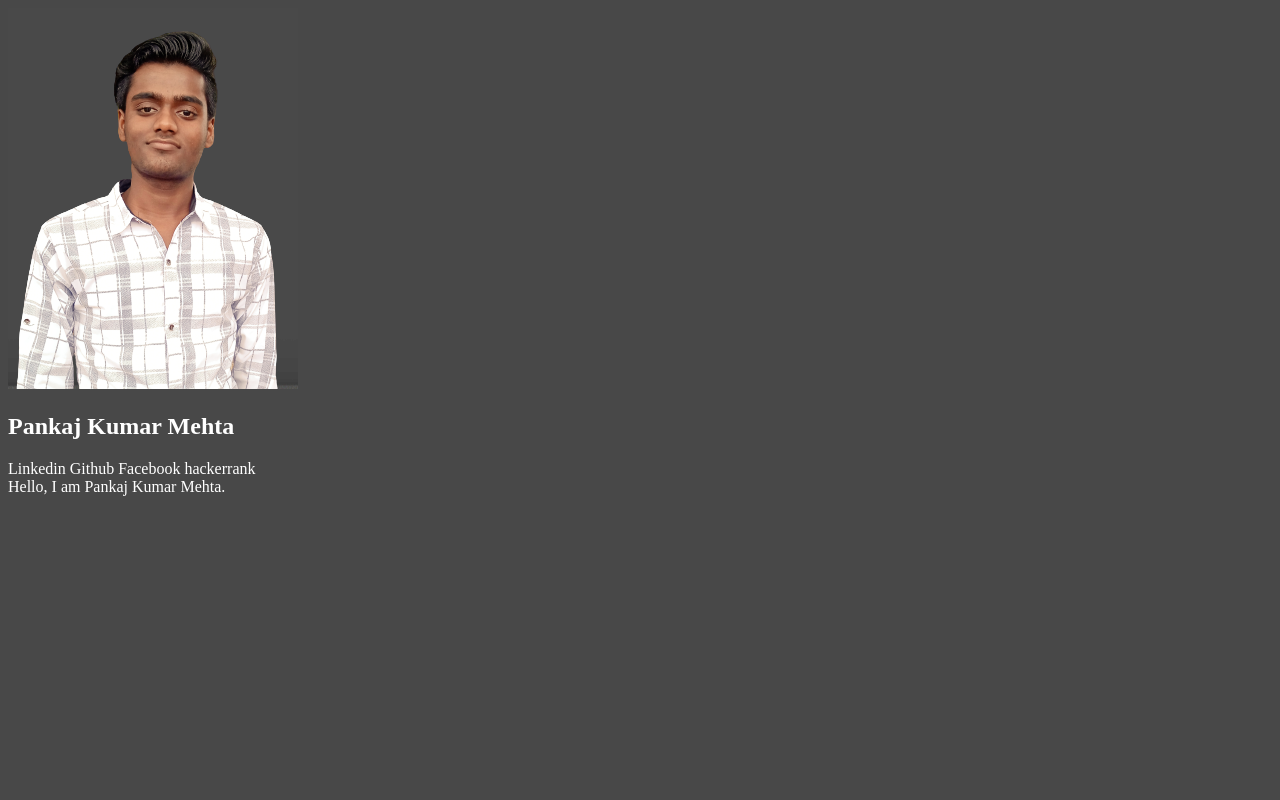
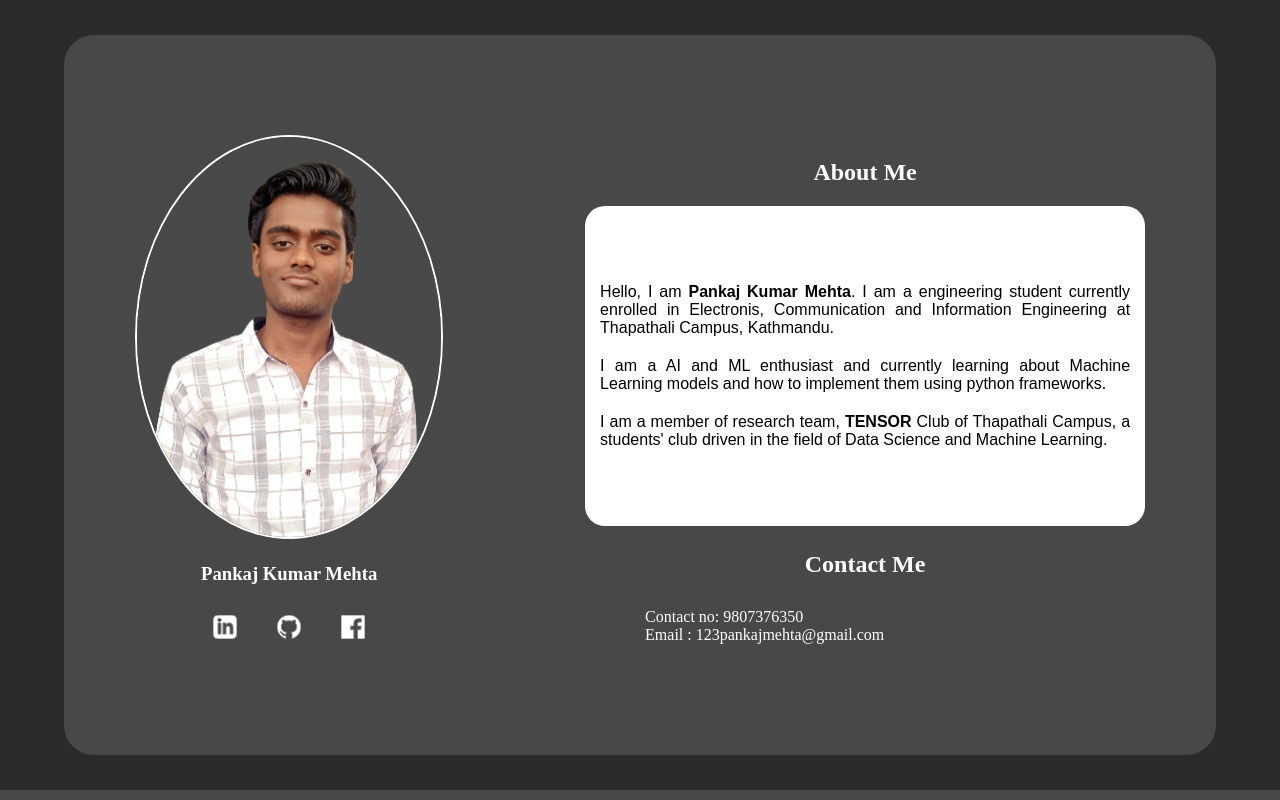
Before and after one commit to pankajmehta07/pankajmehta07.github.io, a plain HTML site: page index.html in a window 1280 px wide. Drawn offline with Linux system fonts and the light colour scheme; a web font is replaced by a local one.

Commit message:
Added the about and contact details.

```diff
--- a/index.html
+++ b/index.html
@@ -1,5 +1,6 @@
 <!DOCTYPE html>
 <html lang="en">
+
 <head>
     <meta charset="UTF-8">
     <meta name="keywords" content="Pankaj,Pankaj Mehta,Pankaj Kumar Mehta, portfolio">
@@ -7,9 +8,11 @@
     <link rel="stylesheet" href="./style.css">
     <title>Pankaj Kumar Mehta</title>
 </head>
+
 <body>
+    <div class="container">
+        <section class="main">
             <nav class="navbar">
-        <div class="container">
                 <div class="intro">
                     <div class="image">
                         <img src="./photo.jpg" alt="Profile Picture">
@@ -18,24 +21,68 @@
                         <h1>Pankaj Kumar Mehta</h1>
                     </div>
                     <div class="links">
-                    Linkedin
-                    Github
-                    Facebook
-                    hackerrank
+                        <a href="https://www.linkedin.com/in/pankaj-kumar-mehta-700a24221/" target="_blank">
+
+                            <svg fill="white" stroke="gray" class="link-element" xmlns="http://www.w3.org/2000/svg"
+                                width="24" height="24" viewBox="0 0 24 24">
+                                <path
+                                    d="M19 0h-14c-2.761 0-5 2.239-5 5v14c0 2.761 2.239 5 5 5h14c2.762 0 5-2.239 5-5v-14c0-2.761-2.238-5-5-5zm-11 19h-3v-11h3v11zm-1.5-12.268c-.966 0-1.75-.79-1.75-1.764s.784-1.764 1.75-1.764 1.75.79 1.75 1.764-.783 1.764-1.75 1.764zm13.5 12.268h-3v-5.604c0-3.368-4-3.113-4 0v5.604h-3v-11h3v1.765c1.396-2.586 7-2.777 7 2.476v6.759z" />
+                            </svg>
+                        </a>
+                        <a href="https://github.com/pankajmehta07" target="_blank">
+                            <svg fill="white" stroke="gray" class="link-element" xmlns="http://www.w3.org/2000/svg"
+                                width="24" height="24" viewBox="0 0 24 24">
+                                <path
+                                    d="M12 0c-6.626 0-12 5.373-12 12 0 5.302 3.438 9.8 8.207 11.387.599.111.793-.261.793-.577v-2.234c-3.338.726-4.033-1.416-4.033-1.416-.546-1.387-1.333-1.756-1.333-1.756-1.089-.745.083-.729.083-.729 1.205.084 1.839 1.237 1.839 1.237 1.07 1.834 2.807 1.304 3.492.997.107-.775.418-1.305.762-1.604-2.665-.305-5.467-1.334-5.467-5.931 0-1.311.469-2.381 1.236-3.221-.124-.303-.535-1.524.117-3.176 0 0 1.008-.322 3.301 1.23.957-.266 1.983-.399 3.003-.404 1.02.005 2.047.138 3.006.404 2.291-1.552 3.297-1.23 3.297-1.23.653 1.653.242 2.874.118 3.176.77.84 1.235 1.911 1.235 3.221 0 4.609-2.807 5.624-5.479 5.921.43.372.823 1.102.823 2.222v3.293c0 .319.192.694.801.576 4.765-1.589 8.199-6.086 8.199-11.386 0-6.627-5.373-12-12-12z" />
+                            </svg>
+                        </a>
+                        <a href="https://www.facebook.com/profile.php?id=100026531177977" target="_blank">
+                            <svg fill="white" stroke="gray" class="link-element" xmlns="http://www.w3.org/2000/svg"
+                                width="24" height="24" viewBox="0 0 24 24">
+                                <path
+                                    d="M22.675 0h-21.35c-.732 0-1.325.593-1.325 1.325v21.351c0 .731.593 1.324 1.325 1.324h11.495v-9.294h-3.128v-3.622h3.128v-2.671c0-3.1 1.893-4.788 4.659-4.788 1.325 0 2.463.099 2.795.143v3.24l-1.918.001c-1.504 0-1.795.715-1.795 1.763v2.313h3.587l-.467 3.622h-3.12v9.293h6.116c.73 0 1.323-.593 1.323-1.325v-21.35c0-.732-.593-1.325-1.325-1.325z" />
+                            </svg>
+                        </a>
                     </div>
 
                 </div>
+            </nav>
+            <div class="about">
+                <h1>About Me</h1>
+                <div class="aboutme">
+                    <p>
+                        Hello, I am <b>Pankaj Kumar Mehta</b>. I am a engineering student currently enrolled in Electronis,
+                        Communication and Information Engineering at Thapathali Campus, Kathmandu.
+
+                    </p>
+                    <p>
+                        I am a AI and ML enthusiast and currently learning about Machine Learning models and how to implement them using python frameworks.
+                    </p>
+                    <p>
+                        I am a member of research team, <b>TENSOR </b>Club of Thapathali Campus, a students' club driven in the field of Data Science and Machine Learning.
+                    </p>
                 </div>
-    </nav>
-    <section class="main">
-            <div class="body">
-                Hello, I am Pankaj Kumar Mehta.
+                <div class="contact">
+                    <h1>Contact Me</h1>
+                    <div class="contactme">
+
+                        <p>
+                            Contact no: 9807376350
+                        </p>
+                        <p>
+                            Email : 123pankajmehta@gmail.com
+                        </p>
+                    </div>
+                </div>
+
             </div>
 
         </section>
+    </div>
     <footer>
 
     </footer>
 
 </body>
+
 </html>
--- a/style.css
+++ b/style.css
@@ -1,5 +1,105 @@
+@import url('https://fonts.googleapis.com/css2?family=Signika+Negative:wght@400;500;600&display=swap');
+
 *{
-    top: 0;
+    /* top: 0; */
+    margin: 0;
+    padding: 0;
     background-color: #484848;
+
+}
+.container{
+    padding: 35px 20px;
+    background-color: #2c2b2b;
+    display: flex;
+    justify-content: center;
+    flex-wrap: wrap;
+    align-content: center;
+}
+.main{
+    height: 90vh;
+    width: 90vw;
+    border-radius: 30px;
     color: white;
+    display: flex;
+    flex-wrap: wrap;
+    flex-direction: row;
+    justify-content: space-around;
 }
+.navbar{
+    display: flex;
+    flex-direction: column;
+    justify-content: center;
+    align-items: center;
+    align-content: center;
+}
+/* .image{
+    background-color: #484848;
+} */
+img{
+    border: 2px solid white;
+    height: 400px;
+    border-radius: 100%;
+}
+.name{
+    padding: auto;
+    text-align: center;
+
+}
+.links{
+    height: 50px;
+    display: flex;
+    justify-content: center;
+
+}
+
+.link-element{
+    margin: 5px 10px;
+    padding: 5px 10px;
+
+}
+.link-element:hover{
+    fill: gold;
+
+}
+
+.about{
+    display: flex;
+    flex-direction: column;
+    justify-content: center;
+    flex-wrap: wrap;
+    align-content: center;
+}
+h1{
+    text-align: center;
+    padding: 20px;
+}
+
+.aboutme{
+    background-color: white;
+    color: black;
+    font-family: 'Signika Negative', sans-serif;
+    width: 70vh;
+    height: 40vh;
+    display: flex;
+    flex-direction: column;
+    justify-content: center;
+    align-items: center;
+    border-radius: 20px;
+}
+.aboutme > p{
+    background-color: white;
+    color: black;
+    padding: 10px 15px;
+    text-align: justify;
+}
+.contact{
+    padding: 5px 30px;
+}
+.contactme {
+    padding: 2% 30px;
+}
+b{
+    background-color: white;
+    font-family: 'Signika Negative', sans-serif;;
+    color: black;
+}
```
Also changed, not shown: photo.ico (added). Lines whose indentation alone changed are shown as unchanged.
